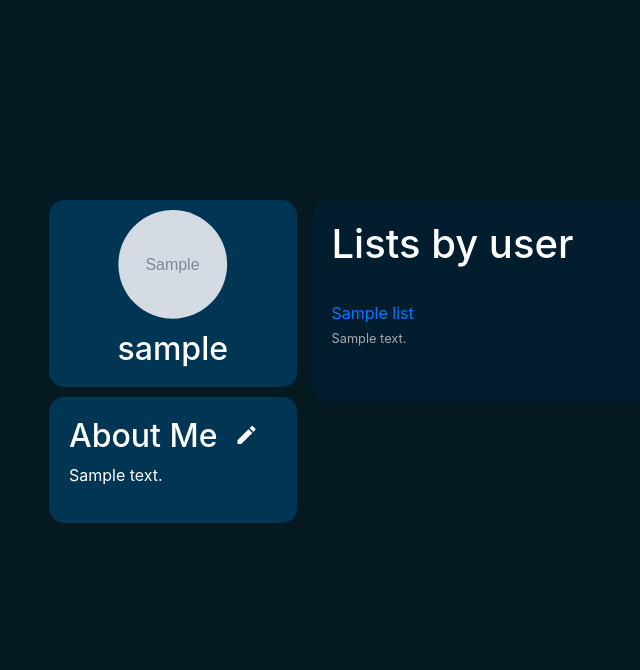
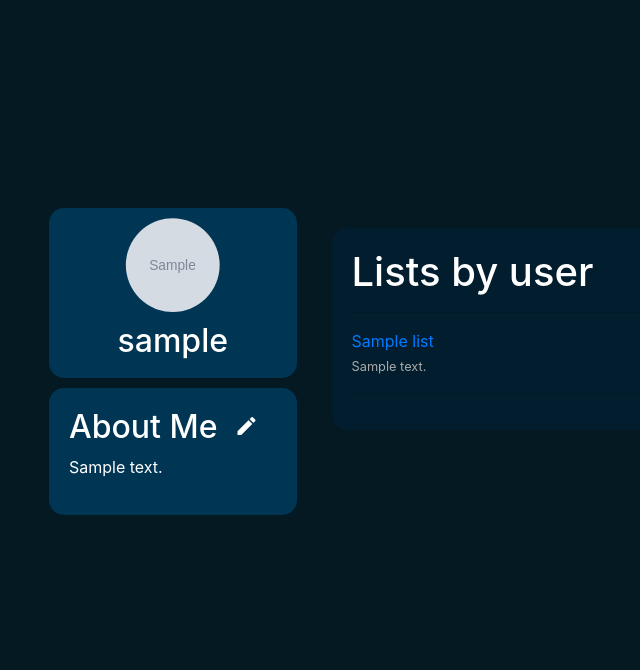
Before and after one commit to andyphancode/whichani, a Flask app: page /user/1/ in a window 1280 px wide. Shown: the part 135-805 px from the top of the page, without its empty margins (96-736 px from the left). Run offline with Flask 3, Linux system fonts and the light colour scheme; tables that the repository leaves empty hold one stand-in row (values such as "Sample post"); grey boxes marked "Sample" are stand-in pictures.

Commit message:
added margin to profile list of lists
added margin

```diff
--- a/static/stylesheets/style.css
+++ b/static/stylesheets/style.css
@@ -537,8 +537,7 @@ small{
 
 
 #profile-pocket-1 img{
-    max-width:65%;
-    max-height:65%;
+    max-width:55%;
     clip-path: circle();
     margin-bottom: 10px;
 
@@ -550,15 +549,16 @@ small{
 }
 
 #profile-pocket-1{
-    width: 300px;
     align-items: center;
     flex-wrap: wrap;
     padding: 10px;
+    width: 300px;
 }
 
 #profile-pocket-2 {
     background-color: #011d2e;
     padding: 20px;
+    margin: 20px;
 }
 
 #profile-pocket-3 {
```
